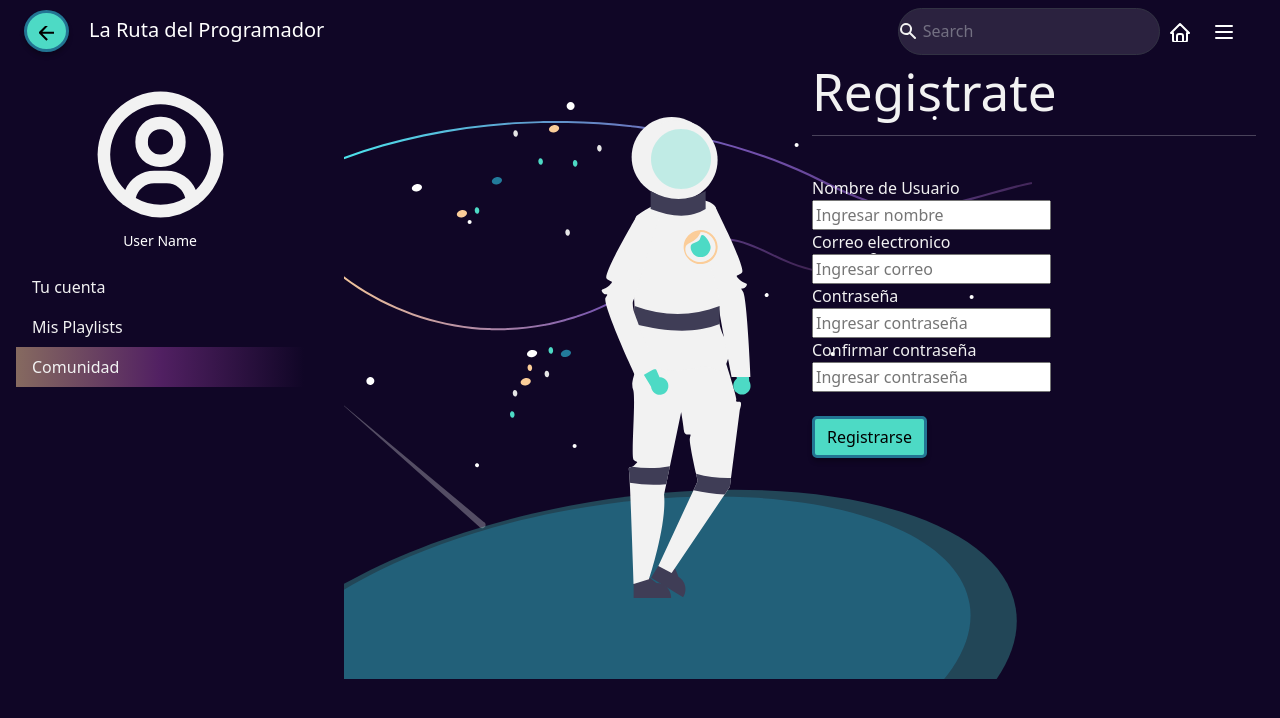
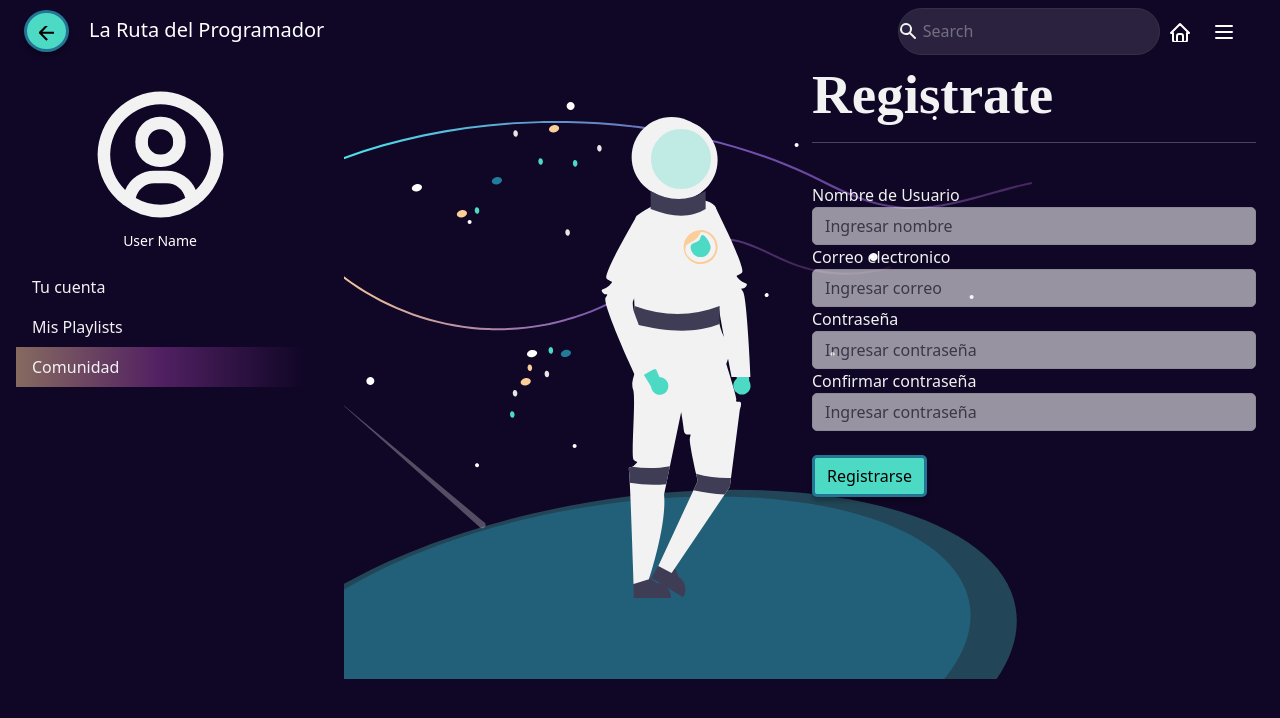
Before and after one commit to CodeMasterChefs/Frontend-Ruta-Programador, a React (Vite) app: page /comunidad in a window 1280 px wide. Shown: the top 718 px of the page. Built offline with nearby package versions, Linux system fonts and the light colour scheme.

Commit message:
Fix: maqueta form registro

```diff
--- a/src/Pages/RegistroUsuarioPage/RegistroUsuarioPage.jsx
+++ b/src/Pages/RegistroUsuarioPage/RegistroUsuarioPage.jsx
@@ -1,49 +1,61 @@
-
-import "./RegistroUsuarioPage.css"
+import "./RegistroUsuarioPage.css";
 const RegistroUsuarioPage = () => {
   return (
     <div className="container">
       <div className="row">
         <div className="col-md-6">
-              <img src="src/assets/undraw_to_the_moon_re_q21i 1.svg" alt="Ilustración" />
+          <img
+            src="src/assets/undraw_to_the_moon_re_q21i 1.svg"
+            alt="Ilustración"
+          />
         </div>
         <div className="col-md-6">
-            <h1>Registrate</h1>
+          <h2>Registrate</h2>
           <hr></hr>
           <br></br>
-    <div>
+          <form>
             <div className="required field ">
               <label>Nombre de Usuario</label>
               <br></br>
-        <input type="text" placeholder="Ingresar nombre"/>
-        <div data-lastpass-icon-root="true"></div></div>
+              <input type="text" className="form-control" placeholder="Ingresar nombre" />
+              <div data-lastpass-icon-root="true"></div>
+            </div>
 
             <div className="required field ">
               <label>Correo electronico</label>
               <br></br>
-        <input type="text" placeholder="Ingresar correo"/>
-        <div data-lastpass-icon-root="true"></div></div>
+              <input className="form-control" type="email" placeholder="Ingresar correo" />
+              <div data-lastpass-icon-root="true"></div>
+            </div>
 
             <div className="required field ">
               <label>Contraseña</label>
               <br></br>
-        <input type="password" placeholder="Ingresar contraseña"/>
-        <div data-lastpass-icon-root="true"></div></div>
+              <input className="form-control" type="password" placeholder="Ingresar contraseña" />
+              <div data-lastpass-icon-root="true"></div>
+            </div>
 
             <div className="required field ">
               <label>Confirmar contraseña</label>
               <br></br>
-        <input type="password" placeholder="Ingresar contraseña"/>
-        <div data-lastpass-icon-root="true"></div></div>
+              <input className="form-control" type="password" placeholder="Ingresar contraseña" />
+              <div data-lastpass-icon-root="true"></div>
+            </div>
             <br></br>
-        <button type="button" className="btn btn-primary" data-bs-toggle="modal" data-bs-target="#modalCrearPlaylist" data-bs-whatever="@mdo">Registrarse</button>
-
-            </div>
+            <button
+              type="button"
+              className="btn btn-primary"
+              data-bs-toggle="modal"
+              data-bs-target="#modalCrearPlaylist"
+              data-bs-whatever="@mdo"
+            >
+              Registrarse
+            </button>
+          </form>
         </div>
       </div>
     </div>
   );
+};
 
-}
-
-export default RegistroUsuarioPage
+export default RegistroUsuarioPage;
```
Lines whose indentation alone changed are shown as unchanged.
